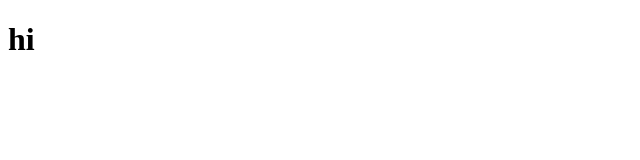
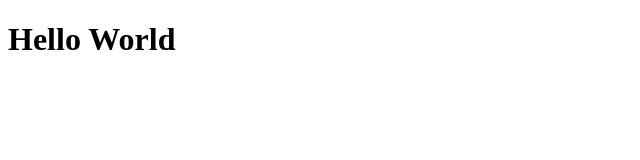
Before and after one commit to griseldaalvarez/day-1, a plain HTML site: page index.html in a window 1280 px wide. Shown: the whole page, without its empty margins (0-640 px from the left). Drawn offline with Linux system fonts and the light colour scheme.

Commit message:
added h1 saying Hello World

```diff
--- a/index.html
+++ b/index.html
@@ -4,9 +4,9 @@
     <meta charset="UTF-8">
     <meta name="viewport" content="width=device-width, initial-scale=1.0">
     <meta http-equiv="X-UA-Compatible" content="ie=edge">
-    <title>Document</title>
+    <title>Day 1</title>
 </head>
 <body>
-    <h1>hi</h1>
+    <h1>Hello World</h1>
 </body>
 </html>
```
